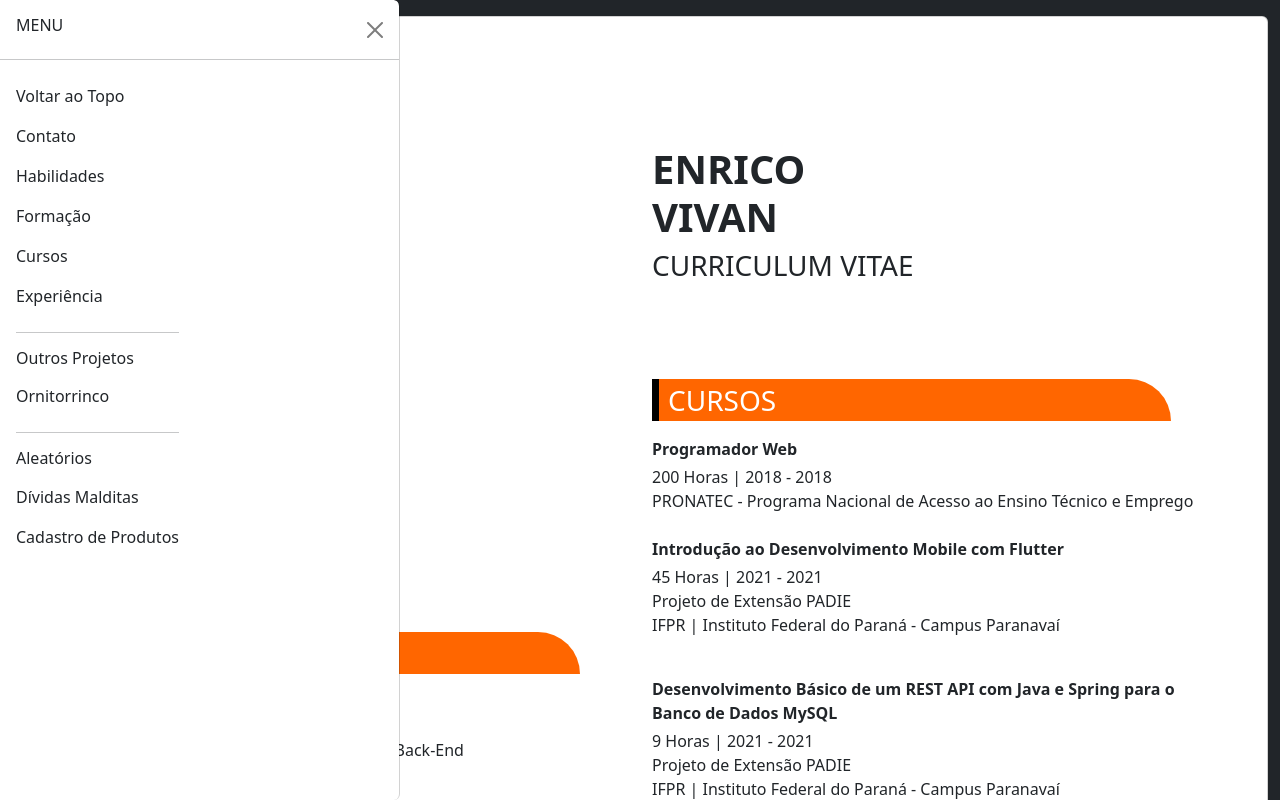
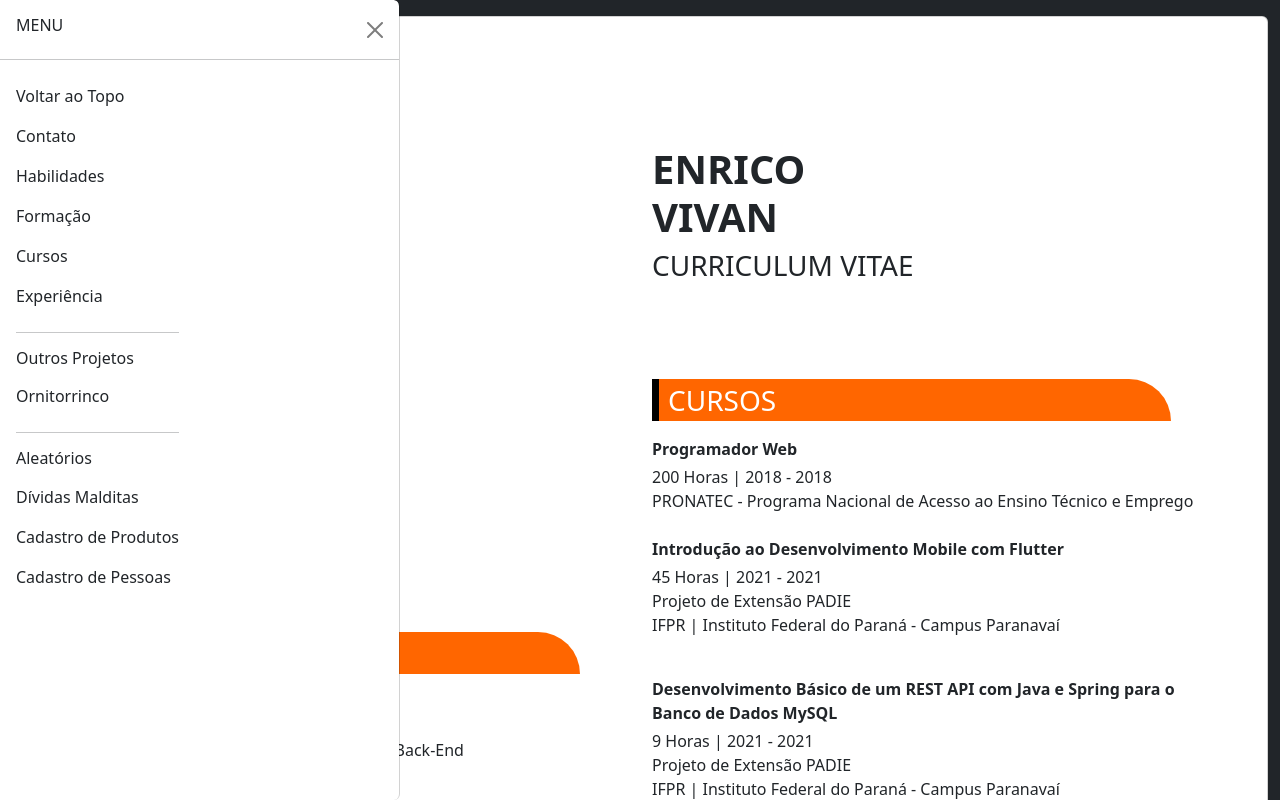
Before and after one commit to enricovivan/enricovivan.github.io, a plain HTML site: page index.html in a window 1280 px wide. Both pictures are taken after a click on the button "arrow_forward_ios". Shown: the top 800 px of the page. Drawn offline with nearby package versions, Linux system fonts and the light colour scheme.

Commit message:
cadastro de pessoas adicionado em random

```diff
--- a/index.html
+++ b/index.html
@@ -56,6 +56,9 @@
                     </li>
                     <li class='nav-item'>
                         <a href='./random/cadastroDeProdutos/index.html' class='nav-link'>Cadastro de Produtos</a>
+                    </li>
+		    <li class='nav-item'>
+                        <a href='./random/cadastroDePessoas/index.html' class='nav-link'>Cadastro de Pessoas</a>
                     </li>
                 </ul>
             </nav>
```
